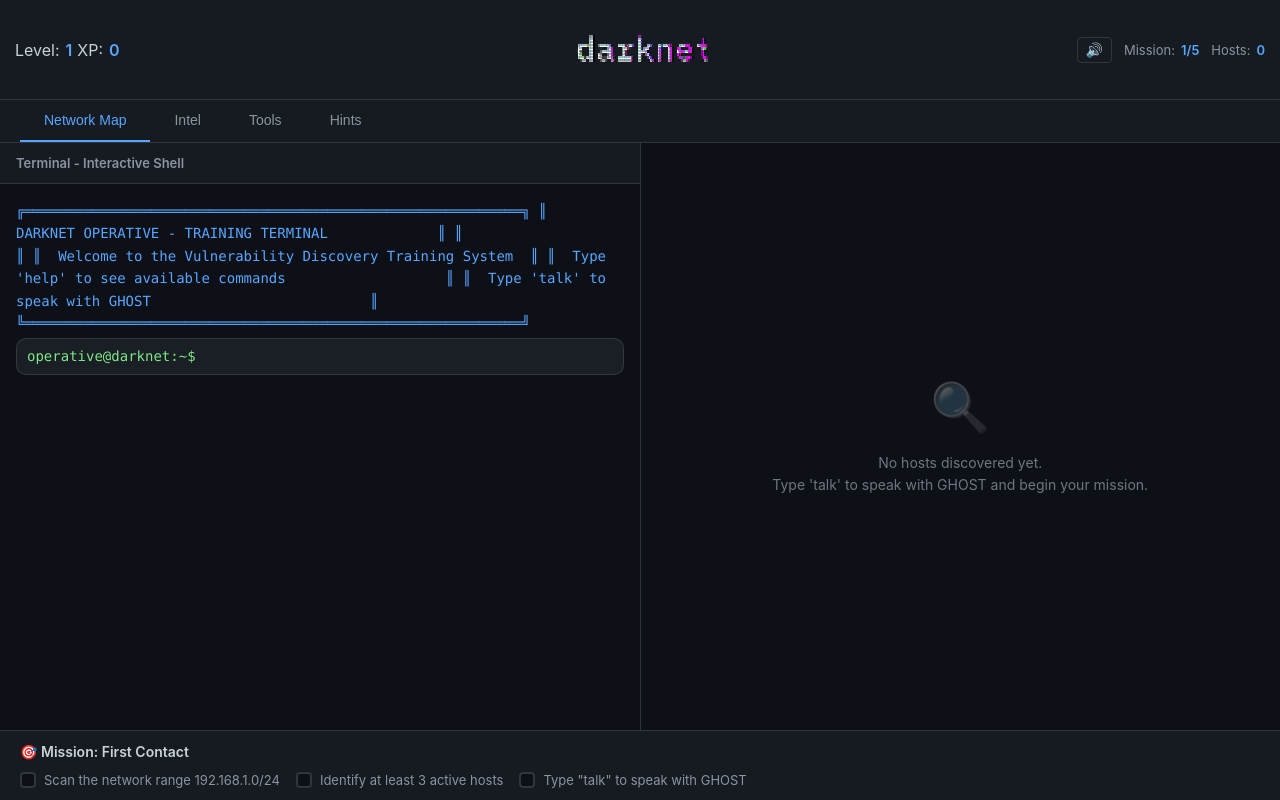
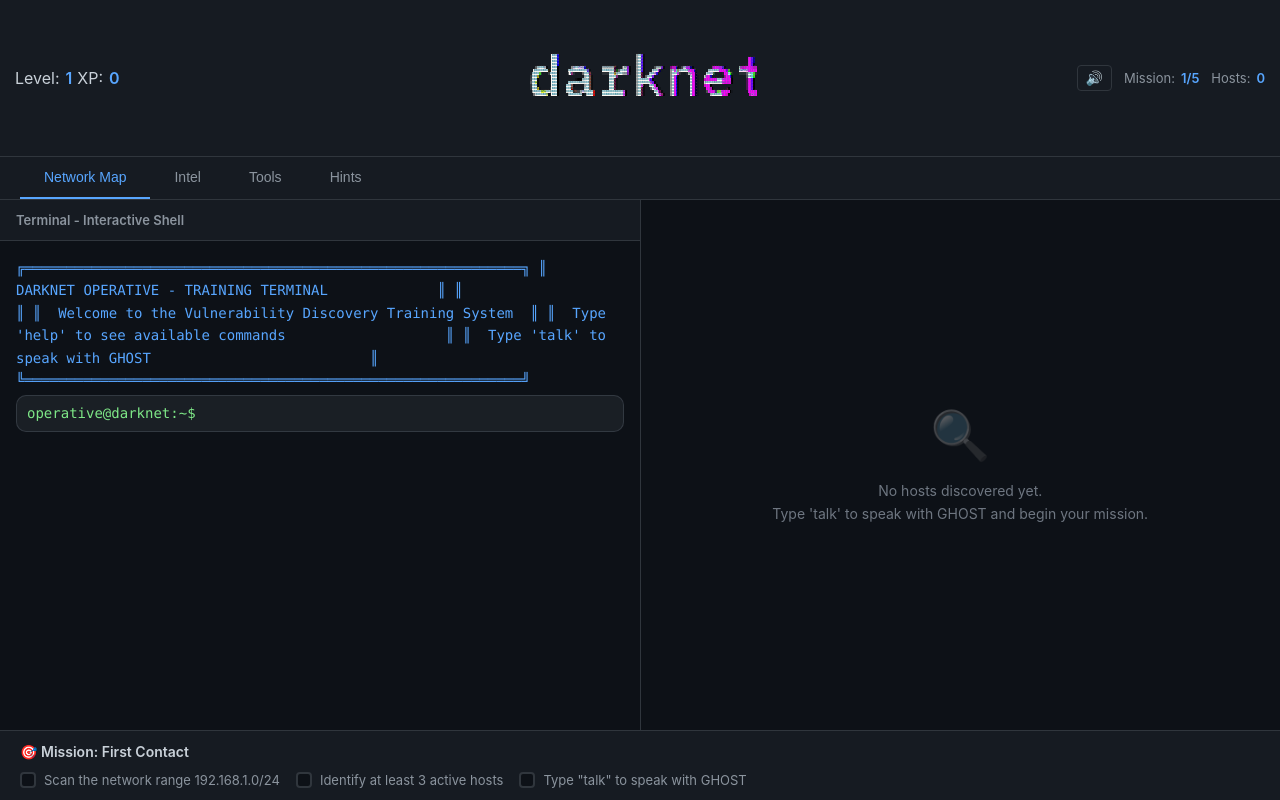
Before and after one commit to jamcodehub/darknet-operative, a React (Vite) app: page / in a window 1280 px wide. Built offline with nearby package versions, Linux system fonts and the light colour scheme.

Commit message:
css again

```diff
--- a/src/index.css
+++ b/src/index.css
@@ -59,7 +59,7 @@ body {
   background-color: var(--bg-secondary);
   border-bottom: 1px solid var(--border-primary);
   flex-shrink: 0;
-  min-height: 100px;
+  min-height: 120px;
   overflow: visible;
 }
 
@@ -75,7 +75,7 @@ body {
   align-items: center;
   justify-content: center;
   flex: 2;
-  height: 80px;
+  height: 140px;
   position: relative;
   overflow: visible;
 }
```
